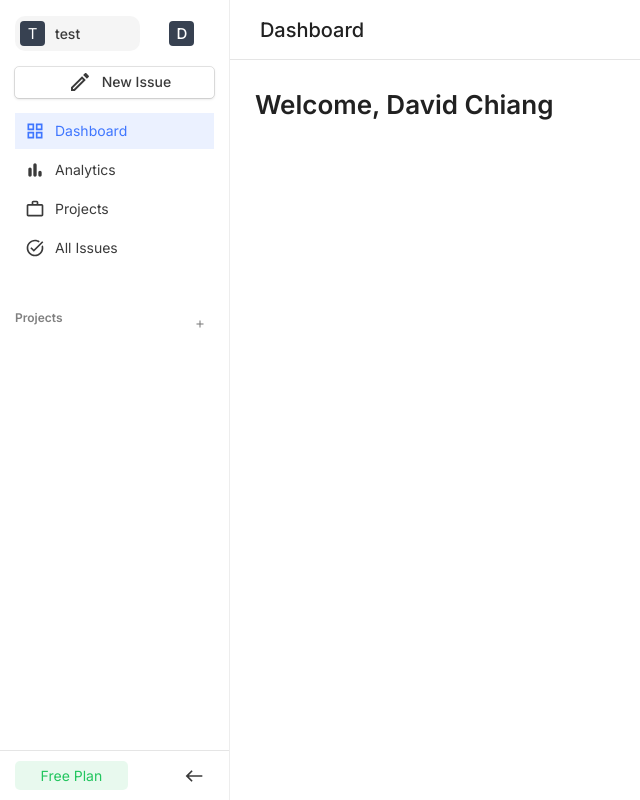
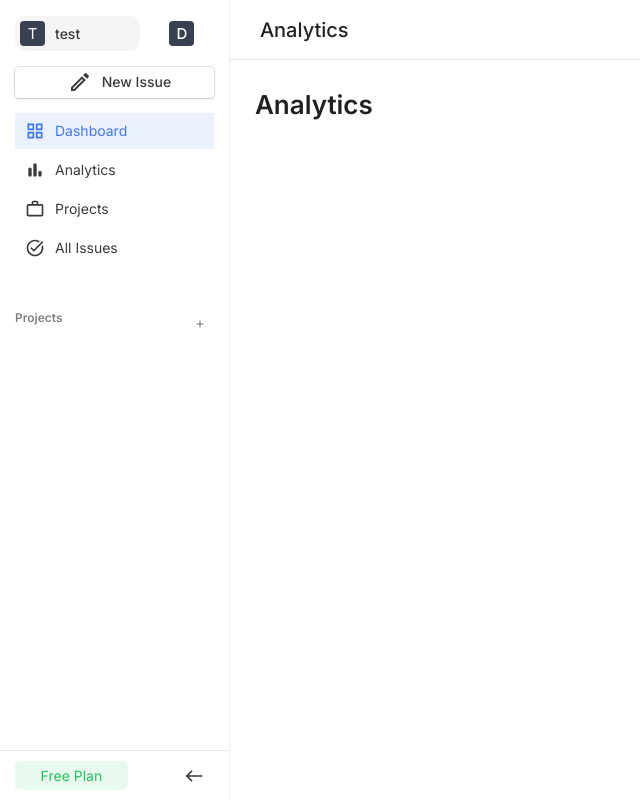
Before and after one commit to daveanthonyc/Pano, a React (Vite) app: page /analytics in a window 1280 px wide. Shown: the whole page, without its empty margins (0-640 px from the left). Built offline with nearby package versions, Linux system fonts and the light colour scheme.

Commit message:
Setup empty views

```diff
--- a/src/App.tsx
+++ b/src/App.tsx
@@ -2,6 +2,9 @@ import { BrowserRouter, Navigate, Route, Routes } from 'react-router-dom';
 import Layout from './views/layout';
 import Dashboard from './views/dashboard';
 import { CssBaseline } from '@mui/material';
+import Analytics from './views/analytics';
+import Projects from './views/projects';
+import AllIssues from './views/allissues';
 
 
 function App() {
@@ -12,9 +15,9 @@ function App() {
             <Route element={<Layout />}>
                 <Route path='/' element={<Navigate to='/dashboard' replace/>} />
                 <Route path='/dashboard' element={<Dashboard />}/>
-                <Route path='/analytics' element={<Dashboard />}/>
-                <Route path='/projects' element={<Dashboard />}/>
-                <Route path='/all-issues' element={<Dashboard />}/>
+                <Route path='/analytics' element={<Analytics />}/>
+                <Route path='/projects' element={<Projects />}/>
+                <Route path='/all-issues' element={<AllIssues />}/>
             </Route>
         </Routes>
         <CssBaseline />
--- /dev/null
+++ b/src/views/allissues/index.tsx
@@ -0,0 +1,15 @@
+import { Box, Typography } from "@mui/material";
+import Topbar from "../../components/Topbar";
+
+function AllIssues() {
+  return (
+    <Box width='100%'>
+        <Topbar title='AllIssues'/>
+        <Box padding='25px'>
+           <Typography fontWeight='600' fontSize='26px'>All Issues</Typography>
+        </Box>
+    </Box>
+  )
+}
+
+export default AllIssues;
--- /dev/null
+++ b/src/views/analytics/index.tsx
@@ -0,0 +1,15 @@
+import { Box, Typography } from "@mui/material";
+import Topbar from "../../components/Topbar";
+
+function Analytics() {
+  return (
+    <Box width='100%'>
+        <Topbar title='Analytics'/>
+        <Box padding='25px'>
+            <Typography fontWeight='600' fontSize='26px'>Analytics</Typography>
+        </Box>
+    </Box>
+  )
+}
+
+export default Analytics;
--- /dev/null
+++ b/src/views/projects/index.tsx
@@ -0,0 +1,15 @@
+import { Box, Typography } from "@mui/material";
+import Topbar from "../../components/Topbar";
+
+function Projects() {
+  return (
+    <Box width='100%'>
+        <Topbar title='Projects'/>
+        <Box padding='25px'>
+            <Typography fontWeight='600' fontSize='26px'>Projects</Typography>
+        </Box>
+    </Box>
+  )
+}
+
+export default Projects;
```
